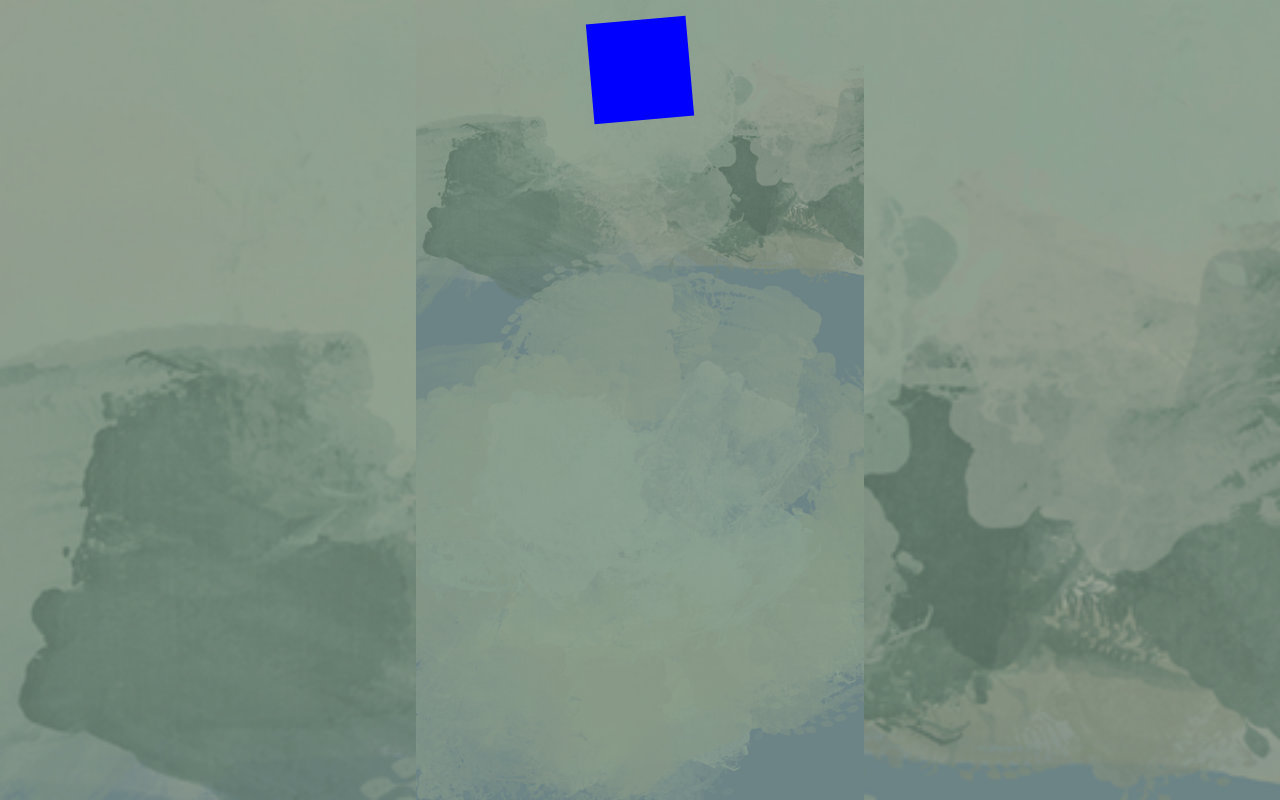
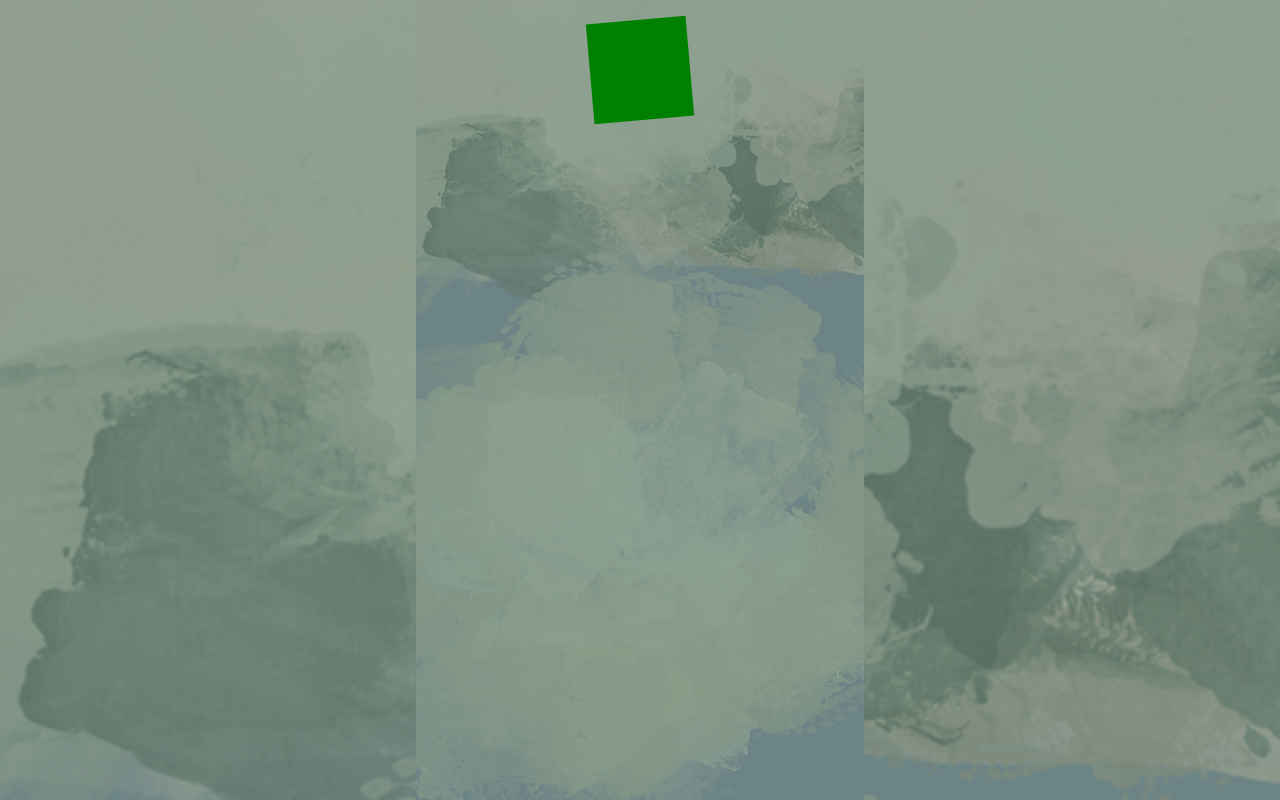
Before and after one commit to fdhlakbrrr/peha-wedding, a Next.js app: page / in a window 1280 px wide. Built offline with nearby package versions, Linux system fonts and the light colour scheme.

Commit message:
fix: update

```diff
--- a/src/app/page.tsx
+++ b/src/app/page.tsx
@@ -37,7 +37,7 @@ export default function Home() {
         `}
     >
       <motion.div
-        style={{ background: "red", width: "100px", height: "100px" }}
+        style={{ background: "green", width: "100px", height: "100px" }}
         initial={initial}
         animate={animate}
         transition={transition}
@@ -45,7 +45,6 @@ export default function Home() {
           setInitial({ marginTop: 0 });
           setAnimate({
             transform: "rotate(-5deg)",
-            background: "blue",
           });
 
           setTransition({
```
